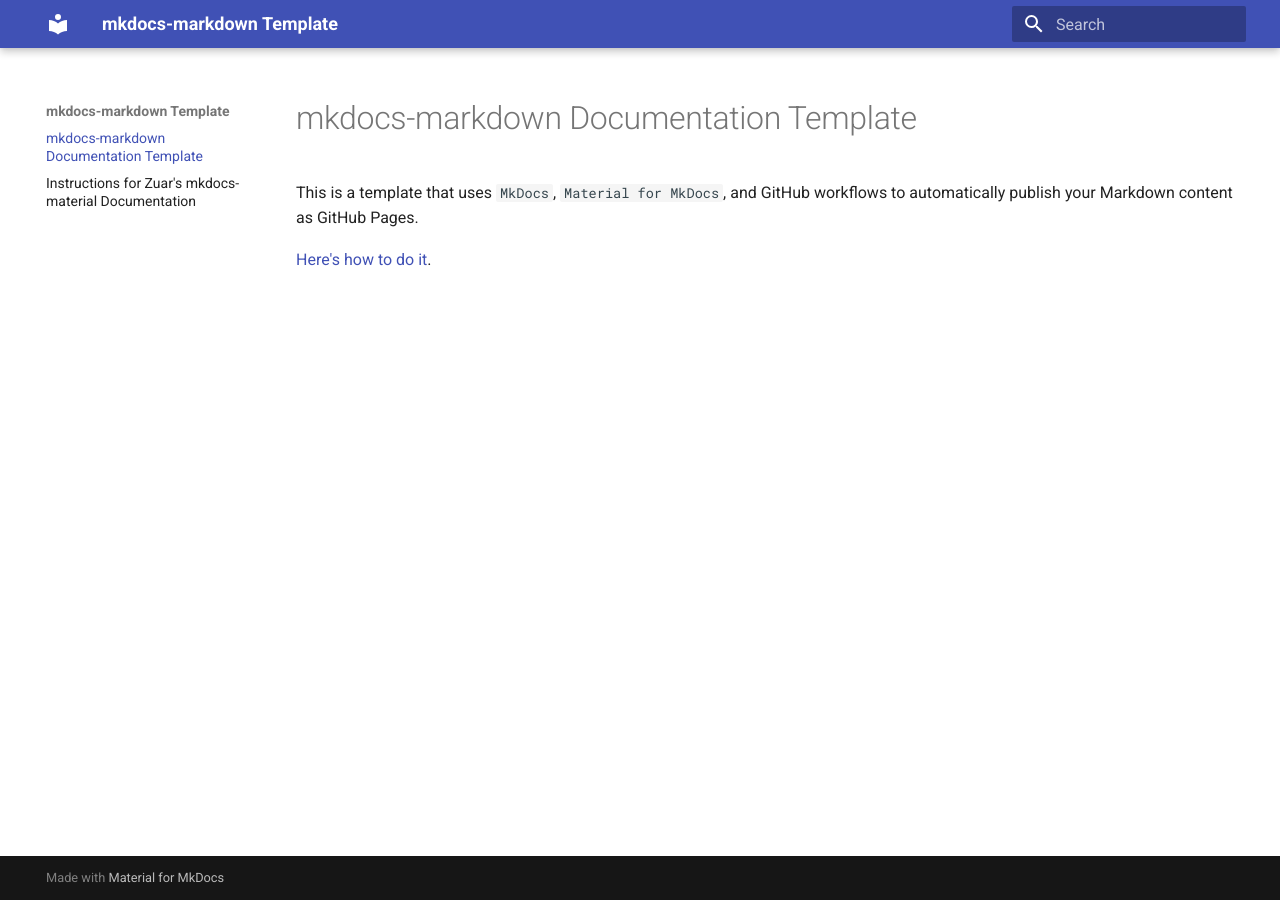
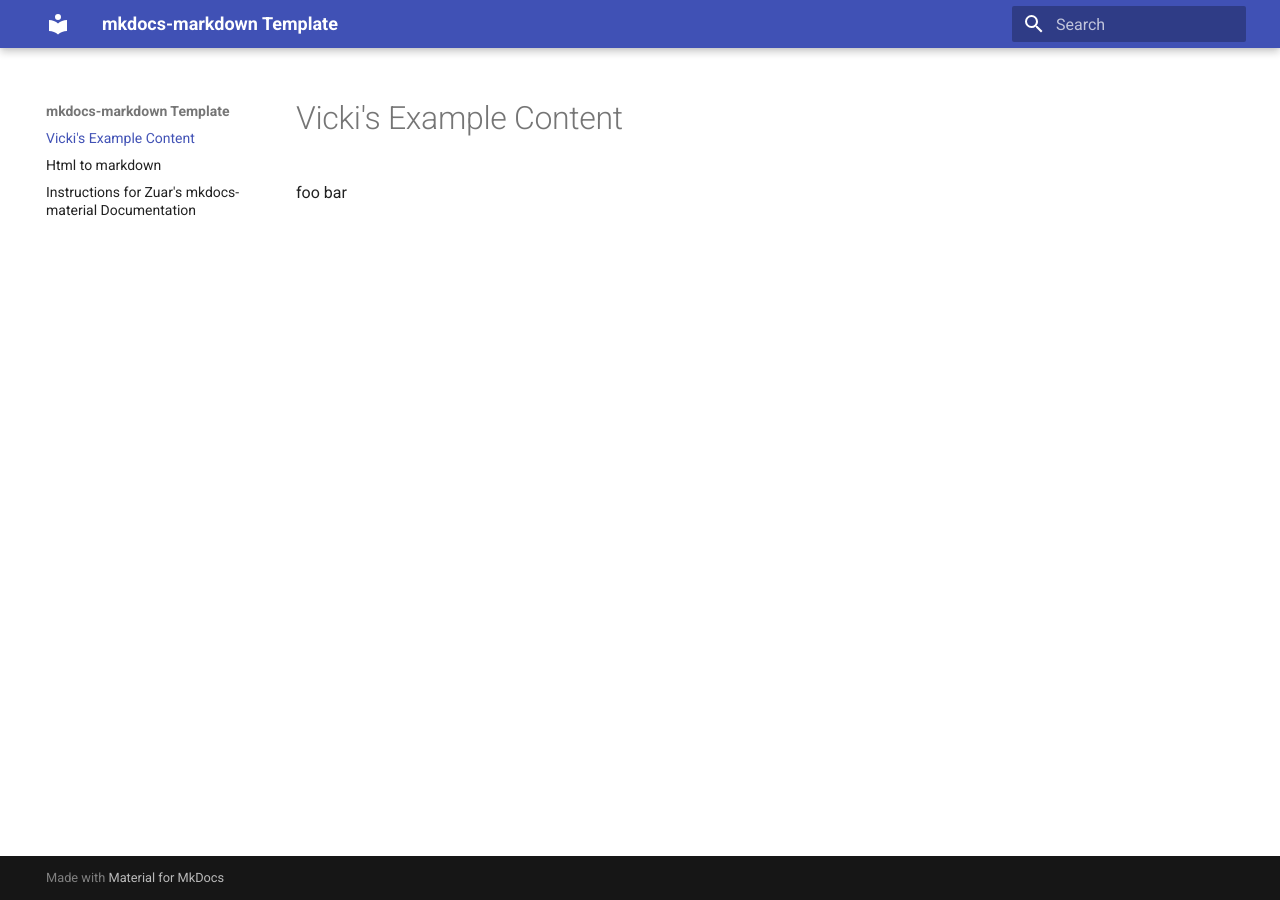
Before and after one commit to zuarbase/usr-vicki, an MkDocs documentation site: the page built from docs/index.md, in a window 1280 px wide. Built offline with MkDocs 1.6.1 and Material for MkDocs 9.7.7, drawn with Linux system fonts in a browser that asks for light colours.

```diff
--- a/docs/index.md
+++ b/docs/index.md
@@ -1,6 +1,3 @@
-# mkdocs-markdown Documentation Template
+# Vicki's Example Content
 
-This is a template that uses `MkDocs`, `Material for MkDocs`, and GitHub workflows to
-automatically publish your Markdown content as GitHub Pages.
-
-[Here's how to do it](instructions.md).
+foo bar
```
Also changed, not shown: docs/html-to-markdown.md (added, +28 -0 lines), 1 other file.
